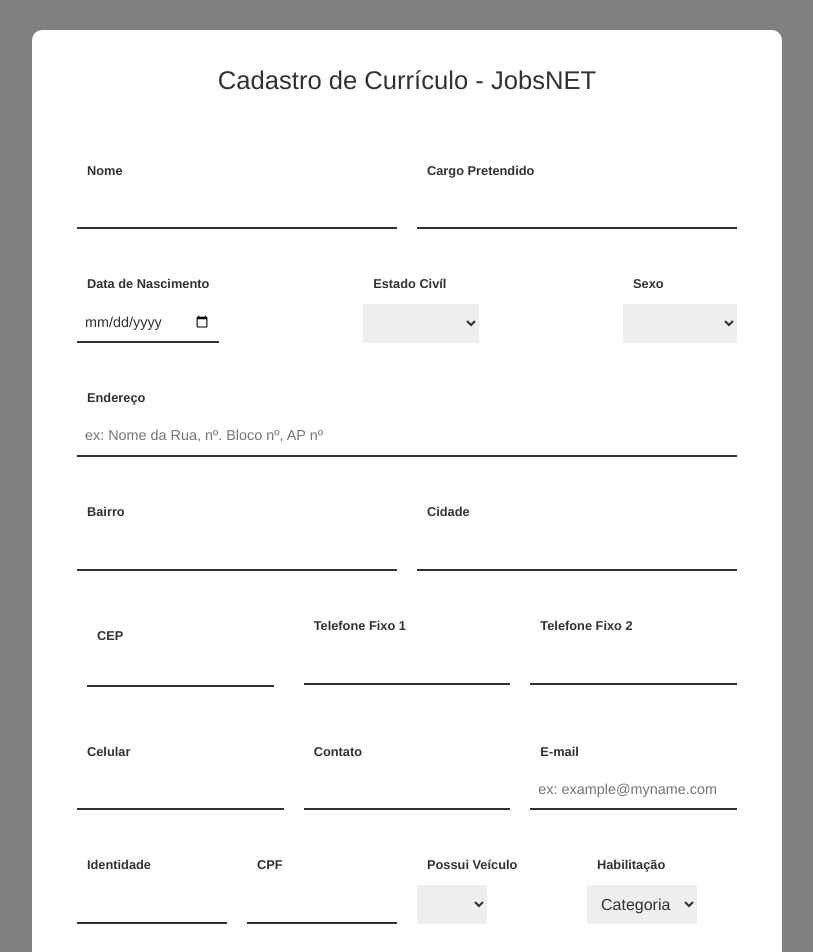
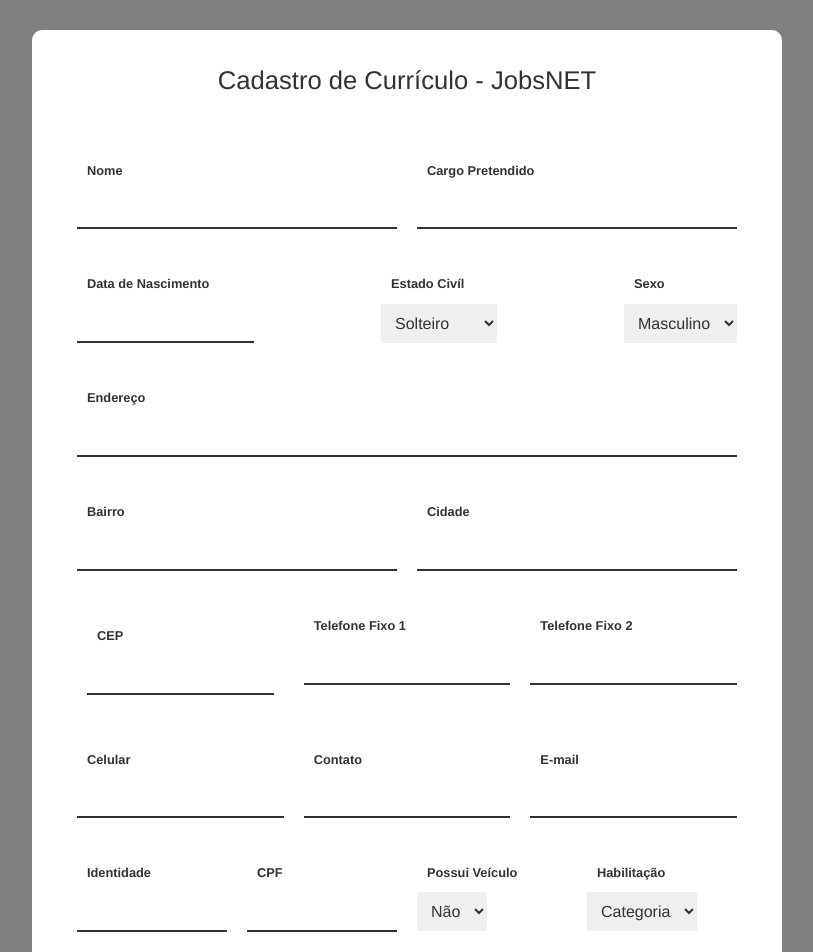
Before and after one commit to gustavomarim/desafio-formulario-gama, a React (Create React App) app: page / in a window 1280 px wide. Shown: the top 952 px of the page, without its empty margins (233-1046 px from the left). Built offline with nearby package versions, Linux system fonts and the light colour scheme.

Commit message:
Adicionando validações com o Hook Forms e Yup

```diff
--- a/package.json
+++ b/package.json
@@ -4,6 +4,7 @@
   "private": true,
   "dependencies": {
     "@hookform/error-message": "^2.0.0",
+    "@hookform/resolvers": "^2.8.0",
     "@testing-library/jest-dom": "^5.14.1",
     "@testing-library/react": "^11.2.7",
     "@testing-library/user-event": "^12.8.3",
@@ -15,7 +16,8 @@
     "react-dom": "^17.0.2",
     "react-hook-form": "^7.13.0",
     "react-scripts": "4.0.3",
-    "web-vitals": "^1.1.2"
+    "web-vitals": "^1.1.2",
+    "yup": "^0.32.9"
   },
   "scripts": {
     "start": "react-scripts start",
--- a/src/App.js
+++ b/src/App.js
@@ -2,33 +2,47 @@
 import './App.css';
 import TrackCep from './TrackCep';
 import { useForm } from "react-hook-form";
+import * as yup from 'yup';
+import { yupResolver } from '@hookform/resolvers/yup';
+
+
+
 
 function App() {
 
-  const { register, handleSubmit, formState: { errors } } = useForm();
-  const onSubmit = data => console.log(data);
+  const schema = yup.object().shape({
+    nome: yup.string('Digite um nome válido').required('Campo obrigatório'),
+    cargo: yup.string('Digite um cargo válido').required('Campo Profissão obrigatório'),
+    // // dataNasc:  ,
+    estadoCivil: yup.string(),
+    // // sexo: yup.required('Campo Sexo obrigatório'),
+    endereco: yup.string().required('Campo endereço obrigatório'),
+    bairro: yup.string().required('Campo Bairro obrigatório'),
+    cidade: yup.string('Digite uma cidade válida').min(2, 'Cidade precisa de no mínimo 2 caracteres').required('Campo Cidade obrigatório'),
+    cpf: yup.string().matches(/^(\d{3}\.){2}\d{3}\-\d{2}$/, 'Digite um CPF válido').required('Campo CPF obrigatório'),
+    // telefone1: yup.number('Digite um número de telefone válido'),
+    // telefone2: yup.number('Digite um número de telefone válido'),
+    celular: yup.string('Digite um número de celular válido').required('Campo celular obrigatório'),
+    contato: yup.string('Digite um nome de contato válido'),
+    email: yup.string('Digite um e-mail válido')
+      .email('Digite um email: ex...').required('Campo e-mail Obrigatório'),
+    // identidade: yup.number(11,'Digite um número de RG válido'),
+    // // cpf: ADICIONAR/TESTAR O FETCH AQUI,
+    possuiVeiculo: yup.string(),
+    categoriaCNH: yup.string(),
+  })
 
-  const [events, setEvents] = useState([])
+  const { register, handleSubmit, formState: { errors } } = useForm({
+    resolver: yupResolver(schema),
+  });
 
   const convertToArray = (obj) => {
     const arr = [obj]
     return arr
   }
 
-  // Seta todos os valores dentro de objetos
-  const [formValues, setFormValues] = useState({})
-
-  const handleInputChange = (e) => {
-    const { name, value } = e.target
-    setFormValues({ ...formValues, [name]: value })
-  }
-
-  const handleeSubmit = e => {
-    e.preventDefault()
-    const formData = new FormData(e.target)
-    const data = Object.fromEntries(formData) // Obj com todos os dados do form
-
-    console.log('handleeSubmit', data);
+  const onSubmit = data => {
+    console.log('dados do onSubmit', data);
 
     fetch(`http://localhost:3001/?cep=${data.cep}`)
       .then(response => response.json())
@@ -40,135 +54,163 @@
       .catch(error => console.error)
   }
 
-  console.log('formValues', formValues);
+  const [events, setEvents] = useState([])
+
+
+  // Seta todos os valores dentro de objetos
+  const [formValues, setFormValues] = useState({})
+
+  const handleInputChange = (e) => {
+    const { name, value } = e.target
+    setFormValues({ ...formValues, [name]: value })
+  }
+
+  // const handleeSubmit = e => {
+  //   e.preventDefault()
+  //   const formData = new FormData(e.target)
+  //   const data = Object.fromEntries(formData) // Obj com todos os dados do form
+
+  //   console.log('handleeSubmit', data);
+
+  //   fetch(`http://localhost:3001/?cep=${data.cep}`)
+  //     .then(response => response.json())
+  //     .then(data => {
+  //       const array = convertToArray(data)
+  //       console.log(array);
+  //       setEvents(array)
+  //     })
+  //     .catch(error => console.error)
+  // }
+
+  // console.log('formValues', formValues);
 
   return (
 
-    <div id="main-container" onSubmit={handleeSubmit} >
+    <div id="main-container" >
       <h1>Cadastro de Currículo - JobsNET</h1>
 
       <form id="register-form" onSubmit={handleSubmit(onSubmit)} >
 
         <div className="half-box" >
           <label htmlFor="name">Nome</label>
-          <input {...register("nome", {
-            required: true
-          })} />
-          {errors.nome && <span>Campo obrigatório</span>}
+          <input {...register("nome")} />
+          {errors?.nome?.message}
         </div>
 
         <div className="half-box" >
           <label htmlFor="cargo" >Cargo Pretendido</label>
-          <input type="text" name="cargo" id="cargo" onChange={handleInputChange}
-            value={formValues.cargo || ''} />
+          <input {...register("cargoPretendido")} />
+          {errors?.cargoPretendido?.message}
         </div>
 
         <div className="dataNascimento">
           <label htmlFor="nascimento">Data de Nascimento</label>
-          <input type="date" id="nascimento" name="nascimento" onChange={handleInputChange} value={formValues.nascimento || ''} />
+          <input {...register("dataNasc")} />
+          {errors?.dataNasc?.message}
         </div>
 
         <div className="estado-civil">
-          <label id="estado-civil">Estado Civíl</label>
-          <select name="estadoCivil" onChange={handleInputChange}
-            value={formValues.estadoCivil || ''} >
-            <option value="estadoCivil-vazio"></option>
+          <label id="e1stado-civil">Estado Civíl</label>
+          <select {...register("estadoCivil")} name="estadoCivil">
             <option value="solteiro">Solteiro</option>
             <option value="casado">Casado</option>
             <option value="divorciado">Divorciado</option>
           </select>
+          {errors?.estadoCivil?.message}
         </div>
 
         <div className="sexo">
           <label >Sexo</label>
-          <select name="sexo" onChange={handleInputChange}
-            value={formValues.sexo || ''} >
-            <option value="sexo-vazio"></option>
+          <select {...register("sexo")} name="sexo" >
             <option value="masculino">Masculino</option>
-            <option value="feminino">cFeminino</option>
+            <option value="feminino">Feminino</option>
           </select>
+          {errors?.sexo?.message}
         </div>
 
         <div className="full-box" >
           <label>Endereço</label>
-          <input type="text" name="endereco" id="endereco" placeholder="ex: Nome da Rua, nº. Bloco nº, AP nº"
-            onChange={handleInputChange} value={formValues.endereco || ''} />
+          <input {...register("endereco")} />
+          {errors?.endereco?.message}
         </div>
 
         <div className="half-box" >
           <label >Bairro</label>
-          <input type="text" name="bairro" id="bairro" onChange={handleInputChange} value={formValues.bairro || ''} />
+          <input {...register("bairro")} />
+          {errors?.bairro?.message}
         </div>
 
         <div className="half-box" >
           <label >Cidade</label>
-          <input type="text" name="cidade" id="cidade" onChange={handleInputChange} value={formValues.cidade || ''} />
+          <input {...register("cidade")} />
+          {errors?.cidade?.message}
         </div>
 
         <div className="triple-box">
           <div className="form-group">
             <label >CEP</label>
-            <input type="text" name="cep" id="cep" onChange={handleInputChange} value={formValues.cep || ''} />
-            <TrackCep events={events} />
+            <input {...register("cep")} />
+            {/* <TrackCep events={events} /> */}
+            {errors?.cep?.message}
           </div>
         </div>
 
         <div className="triple-box">
           <label >Telefone Fixo 1</label>
-          <input type="text" name="telefone1" id="telefone1" onChange={handleInputChange} value={formValues.telefone1 || ''} />
+          <input {...register("telefone1")} />
+          {errors?.telefone1?.message}
         </div>
 
         <div className="triple-box">
           <label >Telefone Fixo 2</label>
-          <input type="text" name="telefone2" id="telefone2" onChange={handleInputChange} value={formValues.telefone2 || ''} />
+          <input {...register("telefone2")} />
+          {errors?.telefone2?.message}
         </div>
 
         <div className="triple-box">
           <label >Celular</label>
-          <input type="text" name="celular" id="celular" onChange={handleInputChange} value={formValues.celular || ''} />
+          <input {...register("celular")} />
+          {errors?.celular?.message}
         </div>
 
         <div className="triple-box">
           <label >Contato</label>
-          <input type="text" name="contato" id="contato" onChange={handleInputChange} value={formValues.contato || ''} />
+          <input {...register("contato")} />
+          {errors?.contato?.message}
         </div>
 
         <div className="triple-box">
           <label htmlFor="email">E-mail</label>
-          <input type="email" name="email" id="email" placeholder="ex: example@myname.com" onChange={handleInputChange} value={formValues.email || ''} />
+          <input {...register("email")} />
+          {errors?.email?.message}
         </div>
 
         {/* <h1 id="documentos">Documentos</h1> */}
 
         <div className="quarter-box">
           <label htmlFor="identidade">Identidade</label>
-          <input type="text" name="identidade" id="identidade" onChange={handleInputChange} value={formValues.identidade || ''} />
+          <input {...register("identidade")} />
+          {errors?.identidade?.message}
         </div>
 
         <div className="quarter-box">
           <label >CPF</label>
-          {/*   <input type="text" name="cpf" id="cpf" onChange={handleInputChange} value={formValues.cpf || ''} />
-        </div> */}
-          <input {...register("cpf", {
-            required: true
-          })} onChange={handleInputChange} value={formValues.cpf || ''} />
-          {errors.cpf && <span >Campo obrigatório</span>}
+          <input {...register("cpf")} />
+          {errors?.cpf?.message}
         </div>
 
         <div className="quarter-box" >
           <label id="veiculo">Possui Veículo</label>
-          <select name="veiculo" onChange={handleInputChange}
-            value={formValues.veiculo || ''}>
-            <option value="veiculo-vazio"></option>
-            <option value="veiculo-sim">Sim</option>
-            <option value="veiculo-nao">Não</option>
+          <select {...register("possuiVeiculo")} name="possuiVeiculo" >
+            <option value="nao">Não</option>
+            <option value="sim">Sim</option>
           </select>
+          {errors?.possuiVeiculo?.message}
         </div>
 
         <div className="quarter-box" >
           <label id="veiculo">Habilitação</label>
-          <select name="categoriaCnh" onChange={handleInputChange}
-            value={formValues.categoriaCnh || ''}>
+          <select {...register("categoriaCNH")} name="categoriaCNH" >
             <option value="categoria-vazia">Categoria</option>
             <option value="categoria-a">A</option>
             <option value="categoria-b">B</option>
@@ -176,6 +218,7 @@
             <option value="categoria-d">D</option>
             <option value="categoria-e">E</option>
           </select>
+          {errors?.categoriaCNH?.message}
         </div>
 
         <div className="full-box">
```
Also changed, not shown: 1 other file (tests, documents, lock files or other folders).
